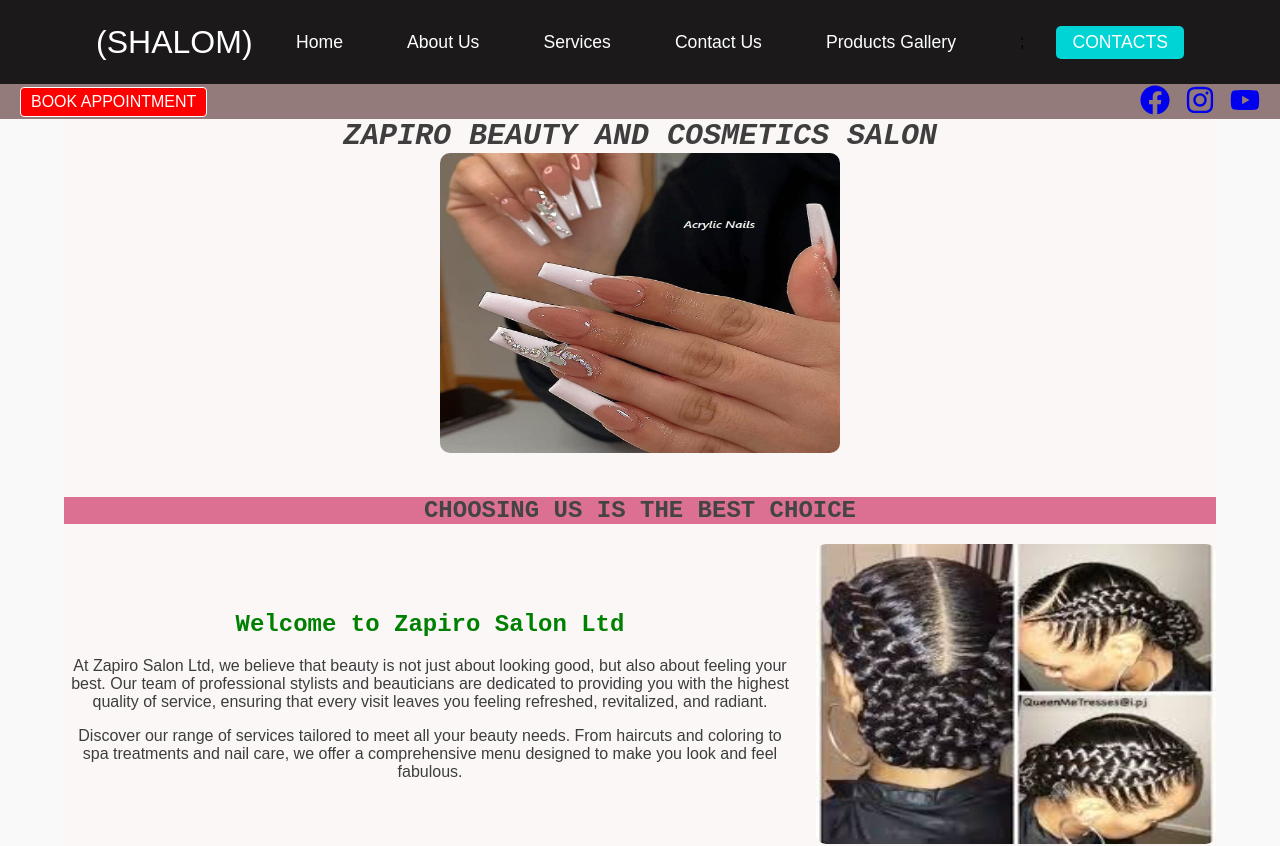
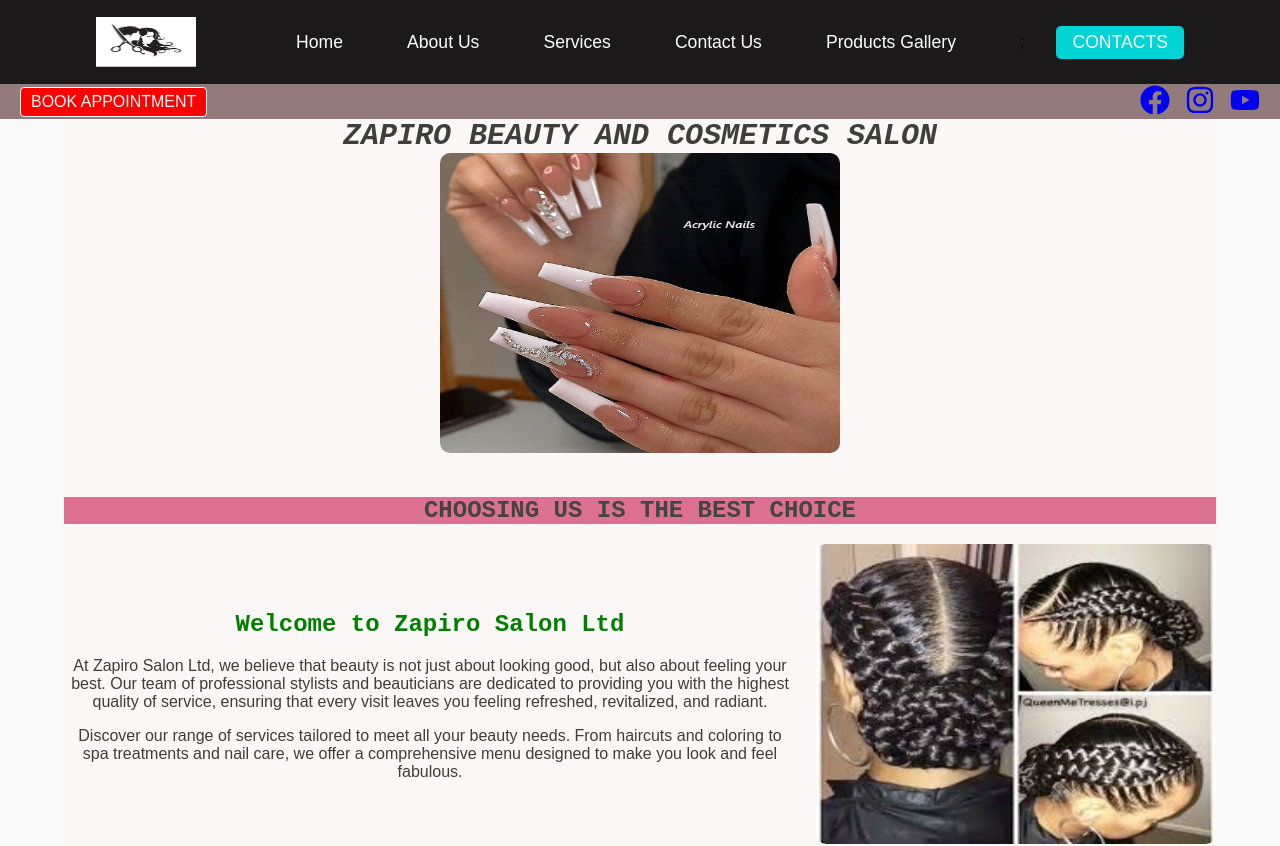
Before and after one commit to Paulenoh2/salonapp, a React (Create React App) app: page / in a window 1280 px wide. Shown: the top 846 px of the page. Built offline with nearby package versions, Linux system fonts and the light colour scheme.

Commit message:
salonapp

```diff
--- a/src/App.js
+++ b/src/App.js
@@ -56,6 +56,7 @@
 import Spa from './components/Spa';
 import HairCuts from './components/HairCuts';
 import Nails from './components/Nails';
+import logo from './images/logo.png';
 
 
 import AddContact from "./components/AddContact";
@@ -107,7 +108,7 @@
   return (
     <div>
 
-        <Navbar/>
+        <Navbar logo = {logo}/>
         <HeaderLogo/>
         <Routes>
 
--- a/src/components/Navbar.css
+++ b/src/components/Navbar.css
@@ -60,3 +60,10 @@
     background: rgb(0, 212, 212);
 
 }
+
+ .logo{
+    height: 50px;
+    width: 100px;
+    padding-right: 0%
+    ;
+ }
--- a/src/components/Navbar.js
+++ b/src/components/Navbar.js
@@ -9,7 +9,7 @@
 import Button from "./Button";
 
 
-function Navbar (){
+function Navbar ({logo}){
 
     const [dropdown,setDropdown] = useState(false);
     const [dropdowns,setDropdowns] = useState(false);
@@ -18,7 +18,7 @@
     <>
         <nav className="navbar">
         <Link to = "/" className="navbar-logo">
-       (SHALOM)
+       <img src= {logo} alt='logo' className='logo'/>
 
     </Link>
     <ul className="nav-items">
```
Also changed, not shown: src/images/logo.png (added).
